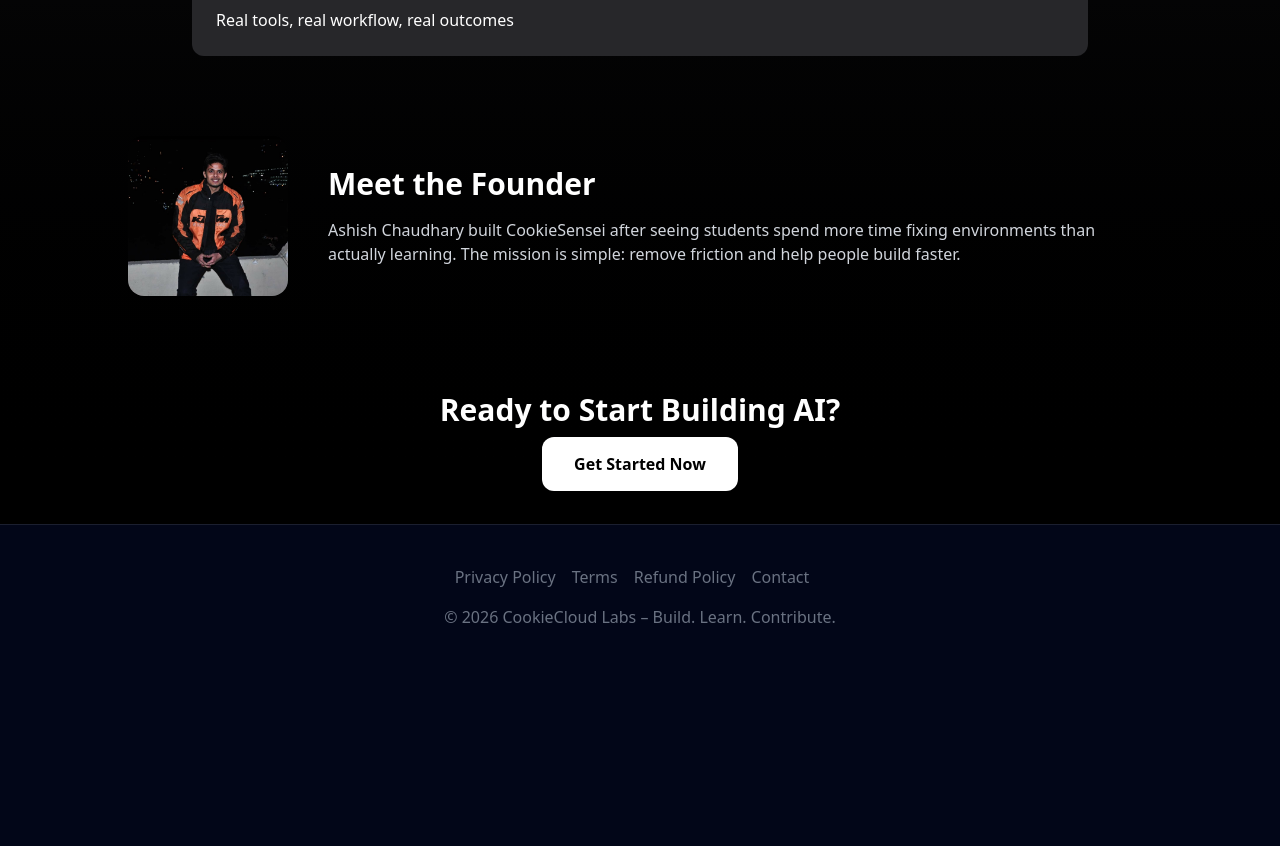
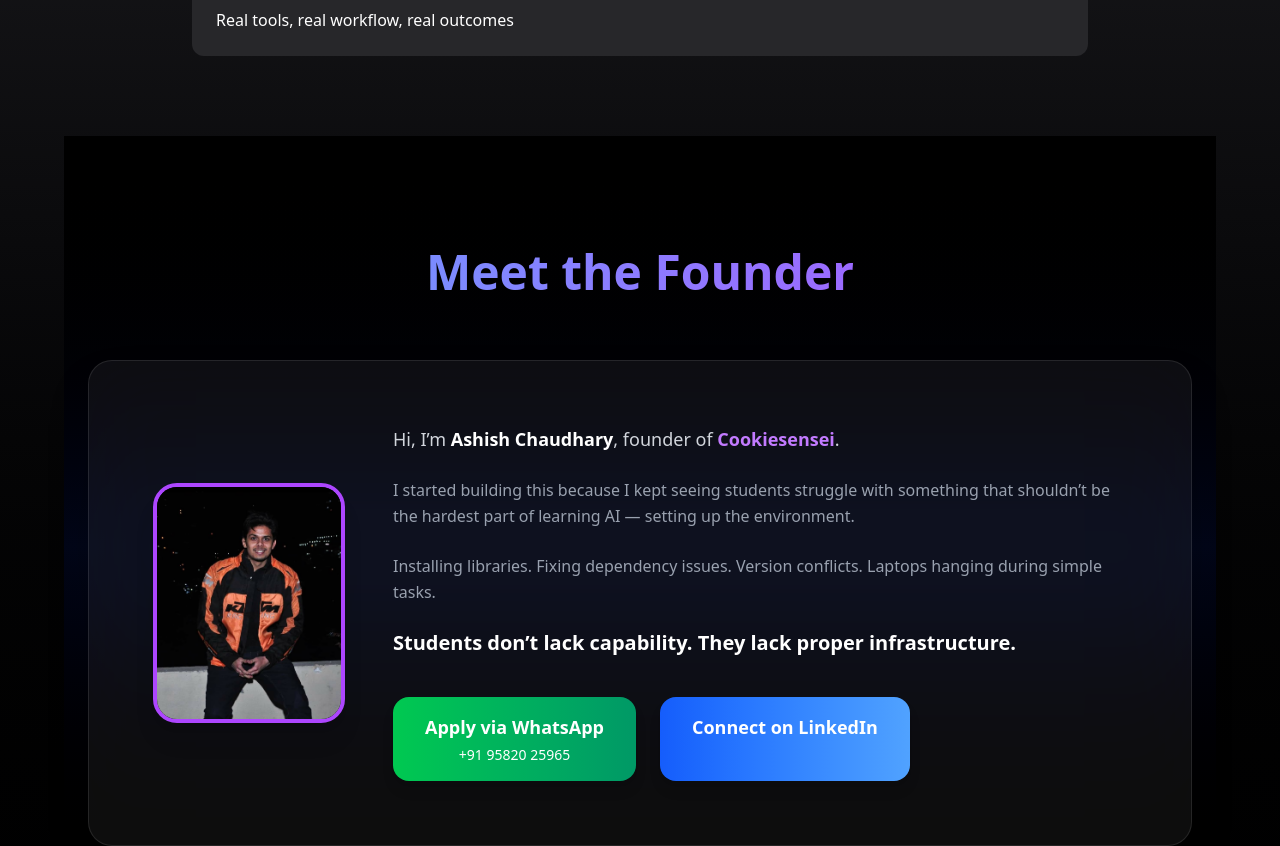
Before and after one commit to cookieSensei/cookiecloudlabs, a Next.js app: page /about in a window 1280 px wide. Shown: the part 1600-2446 px from the top of the page. Before the commit the page ends 2269 px from the top, so only its background shows below. Built offline with nearby package versions, Linux system fonts and the light colour scheme.

Commit message:
changed the founder section from navbar to about page

```diff
--- a/app/about/page.tsx
+++ b/app/about/page.tsx
@@ -1,6 +1,6 @@
 "use client";
 
-import Image from "next/image";
+import Founder from "@/components/Founder";
 import Link from "next/link";
 import { motion } from "framer-motion";
 
@@ -30,13 +30,6 @@
           >
             Start Learning
           </Link>
-
-          {/* <Link
-            href="/gallery"
-            className="border border-gray-600 px-6 py-3 rounded-xl"
-          >
-            Explore Lab Images
-          </Link> */}
         </div>
       </section>
 
@@ -111,23 +104,8 @@
       </section>
 
       {/* FOUNDER */}
-      <section className="max-w-5xl mx-auto mb-24 flex flex-col md:flex-row items-center gap-10">
-        <Image
-          src="/founder.jpg"
-          alt="Founder"
-          width={160}
-          height={160}
-          className="rounded-2xl"
-        />
-
-        <div>
-          <h2 className="text-3xl font-semibold mb-4">Meet the Founder</h2>
-          <p className="text-gray-300">
-            Ashish Chaudhary built CookieSensei after seeing students spend more
-            time fixing environments than actually learning. The mission is
-            simple: remove friction and help people build faster.
-          </p>
-        </div>
+      <section className="max-w-6xl mx-auto mb-24">
+        <Founder />
       </section>
 
       {/* CTA */}
--- a/app/founder/page.tsx
+++ /dev/null
@@ -1,15 +0,0 @@
-import Founder from "@/components/Founder";
-
-export const metadata = {
-  title: "Founder | CookieSensei",
-  description:
-    "Meet Ashish Chaudhary, founder of CookieSensei and CookieCloud Labs.",
-};
-
-export default function FounderPage() {
-  return (
-    <main className="min-h-screen bg-black text-white">
-      <Founder />
-    </main>
-  );
-}
--- a/components/About.tsx
+++ /dev/null
@@ -1,38 +0,0 @@
-export default function About() {
-  return (
-    <section id="about" className="py-28 px-6 text-center">
-      <h2 className="text-4xl font-bold mb-10">Why CookieCloud Labs?</h2>
-
-      <div className="max-w-3xl mx-auto bg-white/5 backdrop-blur-xl p-10 rounded-3xl shadow-2xl hover:rotate-1 transition duration-500">
-        <p className="text-gray-300 mb-6">
-          Engineering students struggle with something that shouldn’t be the hardest part of AI —
-          setting up the environment.
-        </p>
-
-        <p className="text-gray-400">
-          Installing libraries. Fixing dependency issues. Version conflicts.
-          Laptops hanging during simple tasks.
-        </p>
-
-        <p className="mt-6 text-gray-300 font-medium">
-          Students don’t lack capability. They lack infrastructure.
-        </p>
-      </div>
-
-      <div className="grid md:grid-cols-3 gap-8 mt-16 max-w-6xl mx-auto">
-        <Feature title="Browser VS Code" desc="Code directly in your browser." />
-        <Feature title="Ready AI Environment" desc="Pre-installed libraries." />
-        <Feature title="AIOps Workflows" desc="Real DevOps + AI integration." />
-      </div>
-    </section>
-  );
-}
-
-function Feature({ title, desc }: { title: string; desc: string }) {
-  return (
-    <div className="bg-white/5 p-8 rounded-2xl hover:-translate-y-3 transition duration-300">
-      <h3 className="text-xl font-semibold mb-4">{title}</h3>
-      <p className="text-gray-400">{desc}</p>
-    </div>
-  );
-}
--- a/components/Navbar.tsx
+++ b/components/Navbar.tsx
@@ -50,9 +50,9 @@
         Curriculum
       </Link>
 
-      <Link href="/founder" className={linkClass("/founder")}>
+      {/* <Link href="/founder" className={linkClass("/founder")}>
         Founder
-      </Link>
+      </Link> */}
 
       <Link href="/faq" className={linkClass("/faq")}>
         FAQ
```
